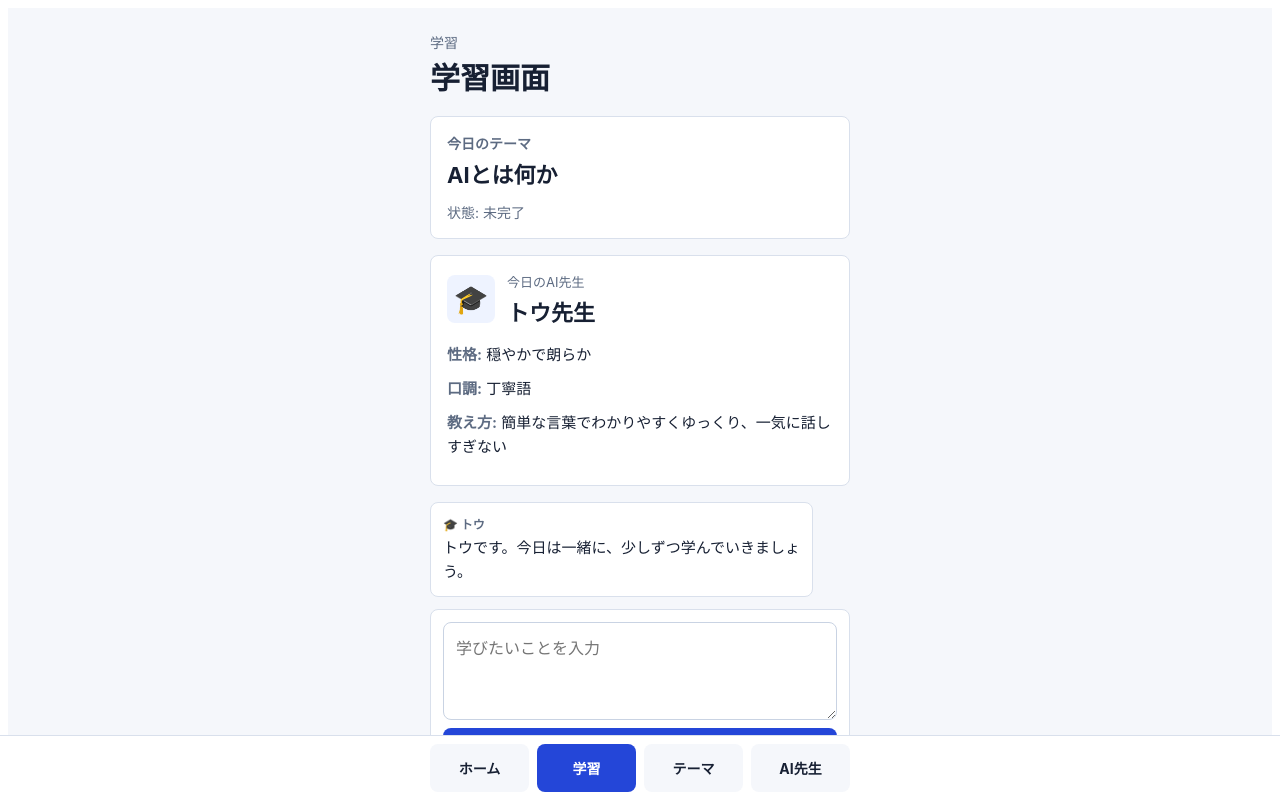
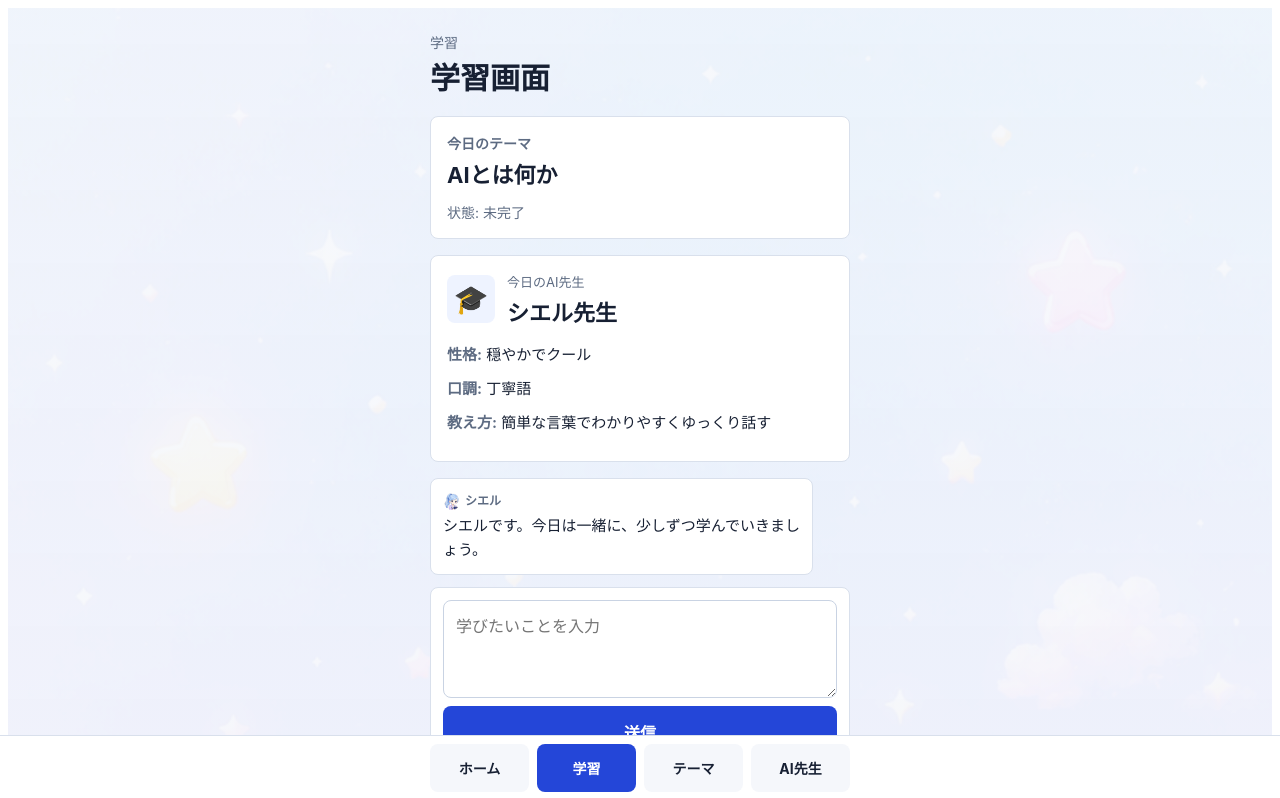
Before and after one commit to bobodd0113/ai-personal-university, a Next.js app: page /learn in a window 1280 px wide. Shown: the top 798 px of the page. Built offline with nearby package versions, Linux system fonts and the light colour scheme.

Commit message:
Update app

```diff
--- a/app/learn/page.tsx
+++ b/app/learn/page.tsx
@@ -564,6 +564,7 @@ export default function LearnPage() {
                 message={message}
                 teacherName={teacher.name}
                 teacherIcon={teacher.icon}
+                teacherIconImage={teacher.iconImage}
               />
             ))}
           </div>
@@ -799,10 +800,12 @@ function ChatBubble({
   message,
   teacherName,
   teacherIcon,
+  teacherIconImage,
 }: {
   message: ChatMessage;
   teacherName: string;
   teacherIcon: string;
+  teacherIconImage: string;
 }) {
   const isUser = message.role === "user";
   const isSystem = message.role === "system";
@@ -827,7 +830,29 @@ function ChatBubble({
           fontWeight: 700,
         }}
       >
-        {isUser ? "あなた" : isSystem ? "システム" : `${teacherIcon} ${teacherName}`}
+        {isUser || isSystem ? (
+          isUser ? "あなた" : "システム"
+        ) : (
+          <>
+            {teacherIconImage ? (
+              <img
+                src={teacherIconImage}
+                alt=""
+                style={{
+                  width: "18px",
+                  height: "18px",
+                  borderRadius: "50%",
+                  objectFit: "cover",
+                  verticalAlign: "middle",
+                  marginRight: "4px",
+                }}
+              />
+            ) : (
+              `${teacherIcon} `
+            )}
+            {teacherName}
+          </>
+        )}
       </p>
       <p
         style={{
--- a/components/AppScreen.tsx
+++ b/components/AppScreen.tsx
@@ -8,7 +8,12 @@ export function AppScreen({ children }: { children: ReactNode }) {
     <main
       style={{
         minHeight: "100vh",
-        background: "#f5f7fb",
+        backgroundColor: "#f5f7fb",
+        backgroundImage:
+          "linear-gradient(rgba(245, 247, 251, 0.86), rgba(245, 247, 251, 0.9)), url('/backgrounds/main-wallpaper.png')",
+        backgroundPosition: "center",
+        backgroundSize: "cover",
+        backgroundAttachment: "fixed",
         color: "#172033",
         padding: "24px 24px 112px",
         fontFamily:
--- a/lib/teacher.ts
+++ b/lib/teacher.ts
@@ -27,18 +27,23 @@ export type TeacherProfile = {
   // AI先生を画面で表すためのアイコンです。
   // 今回は画像ではなく、扱いやすい絵文字を使います。
   icon: string;
+
+  // AI先生アイコン画像のパスです。
+  // 画像を使わない場合は空文字のままで大丈夫です。
+  iconImage: string;
 };
 
 // アプリ全体で使う、最初のAI先生設定です。
 // 今後、設定画面や学習画面はこの値を読み込んで使います。
 export const defaultTeacherProfile: TeacherProfile = {
-  name: "トウ",
-  firstPerson: "俺",
-  personality: "穏やかで朗らか",
+  name: "シエル",
+  firstPerson: "私",
+  personality: "穏やかでクール",
   tone: "丁寧語",
-  teachingStyle: "簡単な言葉でわかりやすくゆっくり、一気に話しすぎない",
+  teachingStyle: "簡単な言葉でわかりやすくゆっくり話す",
   encouragementStyle: "小さな進歩を見つけて、前向きに励ます",
   icon: "🎓",
+  iconImage: "/teachers/main-teacher.png",
 };
 
 // LocalStorage に保存するときの名前です。
```
Also changed, not shown: app/teacher/page.tsx (+6 -1 lines), public/backgrounds/main-wallpaper.png (added), public/teachers/main-teacher.png (added).
